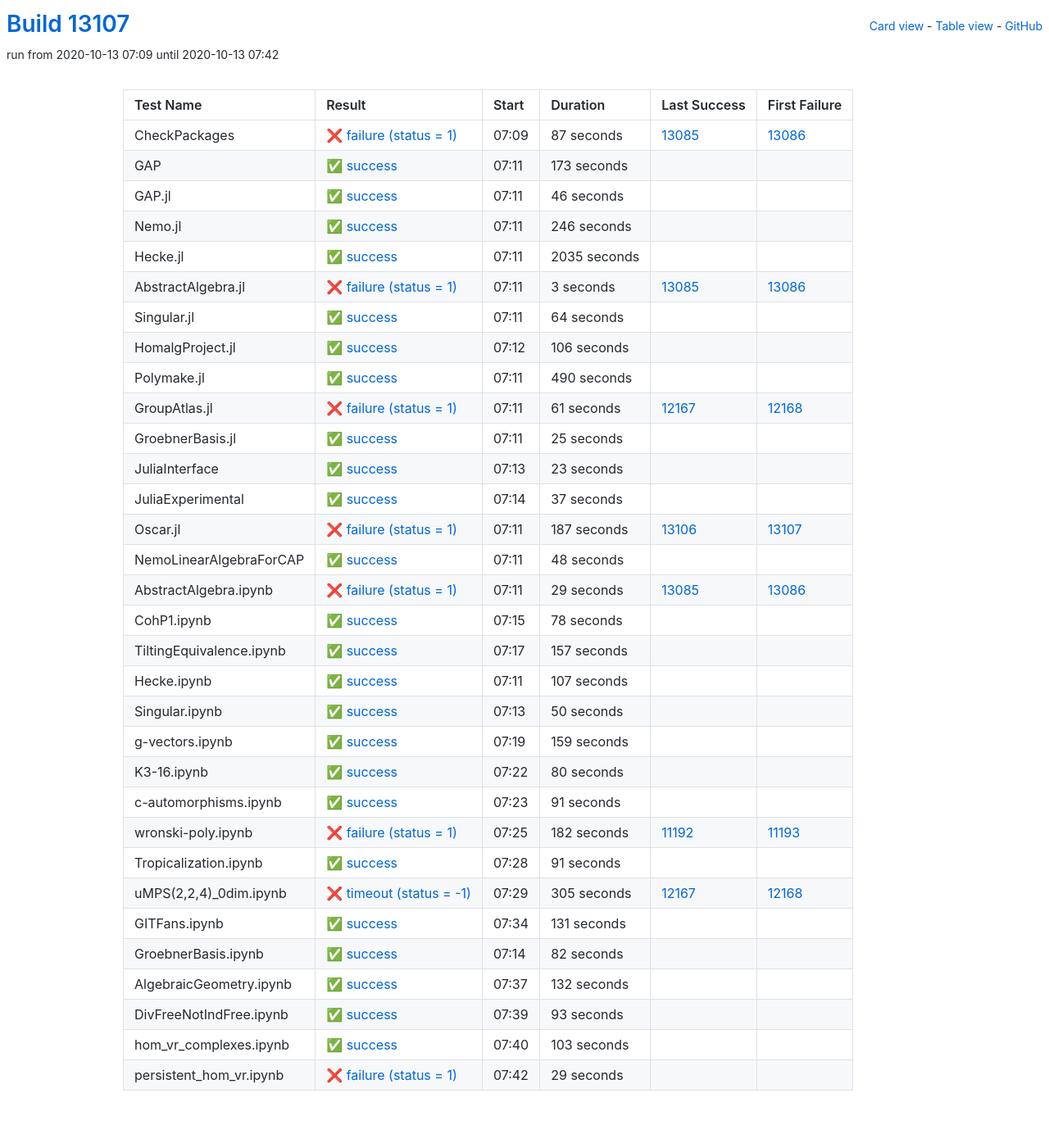
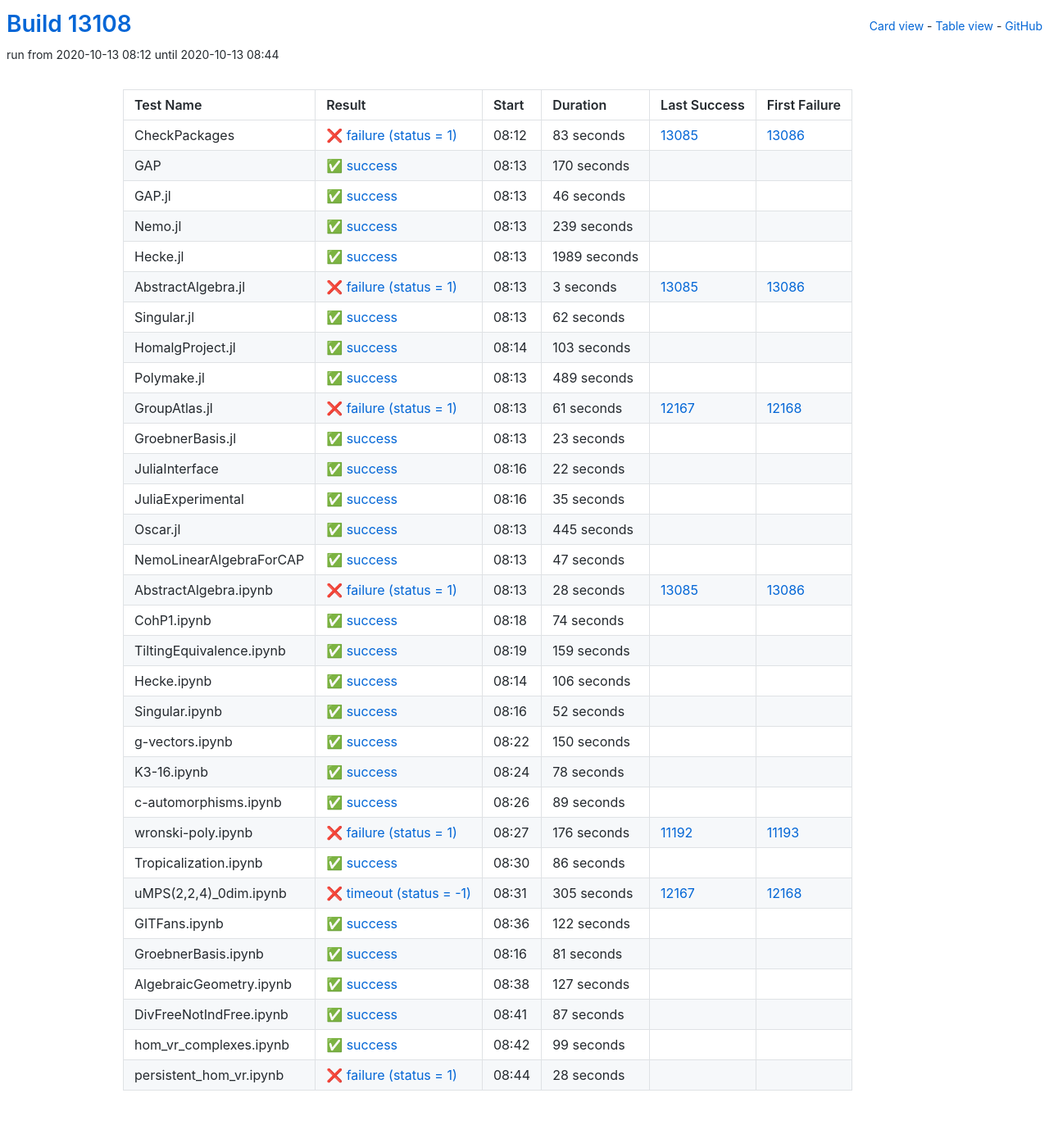
Before and after one commit to oscar-system/oscar-ci-status, a Jekyll site: the page built from table.html, in a window 1280 px wide. Shown: the whole page at 82% size. Built offline with Jekyll 4.4.1, drawn with Linux system fonts in a browser that asks for light colours.

Commit message:
Build #13108

```diff
--- a/_data/ci.yml
+++ b/_data/ci.yml
@@ -1,6 +1,6 @@
 ---
-build: 13107
-build_url: https://oscarci.mathematik.uni-kl.de/job/oscar/13107/
+build: 13108
+build_url: https://oscarci.mathematik.uni-kl.de/job/oscar/13108/
 job: oscar
 organization: oscar-system
 repo: oscar-ci-status
@@ -8,32 +8,32 @@
 tests:
 - name: CheckPackages
   id: checkpackages
-  log: https://oscarci.mathematik.uni-kl.de/job/oscar/13107/artifact/logs/build-13107/CheckPackages.log
-  start: 2020-10-13 07:09
+  log: https://oscarci.mathematik.uni-kl.de/job/oscar/13108/artifact/logs/build-13108/CheckPackages.log
+  start: 2020-10-13 08:12
   success: false
   exitcode: 1
   status: failure
-  duration: 87
+  duration: 83
   last_success: 13085
   last_success_url: https://oscarci.mathematik.uni-kl.de/job/oscar/13085/
   first_failure: 13086
   first_failure_url: https://oscarci.mathematik.uni-kl.de/job/oscar/13086/
 - name: GAP
   id: gap
-  log: https://oscarci.mathematik.uni-kl.de/job/oscar/13107/artifact/logs/build-13107/GAP.log
-  start: 2020-10-13 07:11
+  log: https://oscarci.mathematik.uni-kl.de/job/oscar/13108/artifact/logs/build-13108/GAP.log
+  start: 2020-10-13 08:13
   success: true
   exitcode: 0
   status: success
-  duration: 173
+  duration: 170
   last_success: false
   last_success_url:
   first_failure: false
   first_failure_url:
 - name: GAP.jl
   id: gap-jl
-  log: https://oscarci.mathematik.uni-kl.de/job/oscar/13107/artifact/logs/build-13107/GAP.jl.log
-  start: 2020-10-13 07:11
+  log: https://oscarci.mathematik.uni-kl.de/job/oscar/13108/artifact/logs/build-13108/GAP.jl.log
+  start: 2020-10-13 08:13
   success: true
   exitcode: 0
   status: success
@@ -44,32 +44,32 @@
   first_failure_url:
 - name: Nemo.jl
   id: nemo-jl
-  log: https://oscarci.mathematik.uni-kl.de/job/oscar/13107/artifact/logs/build-13107/Nemo.jl.log
-  start: 2020-10-13 07:11
+  log: https://oscarci.mathematik.uni-kl.de/job/oscar/13108/artifact/logs/build-13108/Nemo.jl.log
+  start: 2020-10-13 08:13
   success: true
   exitcode: 0
   status: success
-  duration: 246
+  duration: 239
   last_success: false
   last_success_url:
   first_failure: false
   first_failure_url:
 - name: Hecke.jl
   id: hecke-jl
-  log: https://oscarci.mathematik.uni-kl.de/job/oscar/13107/artifact/logs/build-13107/Hecke.jl.log
-  start: 2020-10-13 07:11
+  log: https://oscarci.mathematik.uni-kl.de/job/oscar/13108/artifact/logs/build-13108/Hecke.jl.log
+  start: 2020-10-13 08:13
   success: true
   exitcode: 0
   status: success
-  duration: 2035
+  duration: 1989
   last_success: false
   last_success_url:
   first_failure: false
   first_failure_url:
 - name: AbstractAlgebra.jl
   id: abstractalgebra-jl
-  log: https://oscarci.mathematik.uni-kl.de/job/oscar/13107/artifact/logs/build-13107/AbstractAlgebra.jl.log
-  start: 2020-10-13 07:11
+  log: https://oscarci.mathematik.uni-kl.de/job/oscar/13108/artifact/logs/build-13108/AbstractAlgebra.jl.log
+  start: 2020-10-13 08:13
   success: false
   exitcode: 1
   status: failure
@@ -80,44 +80,44 @@
   first_failure_url: https://oscarci.mathematik.uni-kl.de/job/oscar/13086/
 - name: Singular.jl
   id: singular-jl
-  log: https://oscarci.mathematik.uni-kl.de/job/oscar/13107/artifact/logs/build-13107/Singular.jl.log
-  start: 2020-10-13 07:11
+  log: https://oscarci.mathematik.uni-kl.de/job/oscar/13108/artifact/logs/build-13108/Singular.jl.log
+  start: 2020-10-13 08:13
   success: true
   exitcode: 0
   status: success
-  duration: 64
+  duration: 62
   last_success: false
   last_success_url:
   first_failure: false
   first_failure_url:
 - name: HomalgProject.jl
   id: homalgproject-jl
-  log: https://oscarci.mathematik.uni-kl.de/job/oscar/13107/artifact/logs/build-13107/HomalgProject.jl.log
-  start: 2020-10-13 07:12
+  log: https://oscarci.mathematik.uni-kl.de/job/oscar/13108/artifact/logs/build-13108/HomalgProject.jl.log
+  start: 2020-10-13 08:14
   success: true
   exitcode: 0
   status: success
-  duration: 106
+  duration: 103
   last_success: false
   last_success_url:
   first_failure: false
   first_failure_url:
 - name: Polymake.jl
   id: polymake-jl
-  log: https://oscarci.mathematik.uni-kl.de/job/oscar/13107/artifact/logs/build-13107/Polymake.jl.log
-  start: 2020-10-13 07:11
+  log: https://oscarci.mathematik.uni-kl.de/job/oscar/13108/artifact/logs/build-13108/Polymake.jl.log
+  start: 2020-10-13 08:13
   success: true
   exitcode: 0
   status: success
-  duration: 490
+  duration: 489
   last_success: false
   last_success_url:
   first_failure: false
   first_failure_url:
 - name: GroupAtlas.jl
   id: groupatlas-jl
-  log: https://oscarci.mathematik.uni-kl.de/job/oscar/13107/artifact/logs/build-13107/GroupAtlas.jl.log
-  start: 2020-10-13 07:11
+  log: https://oscarci.mathematik.uni-kl.de/job/oscar/13108/artifact/logs/build-13108/GroupAtlas.jl.log
+  start: 2020-10-13 08:13
   success: false
   exitcode: 1
   status: failure
@@ -128,20 +128,8 @@
   first_failure_url: https://oscarci.mathematik.uni-kl.de/job/oscar/12168/
 - name: GroebnerBasis.jl
   id: groebnerbasis-jl
-  log: https://oscarci.mathematik.uni-kl.de/job/oscar/13107/artifact/logs/build-13107/GroebnerBasis.jl.log
-  start: 2020-10-13 07:11
-  success: true
-  exitcode: 0
-  status: success
-  duration: 25
-  last_success: false
-  last_success_url:
-  first_failure: false
-  first_failure_url:
-- name: JuliaInterface
-  id: juliainterface
-  log: https://oscarci.mathematik.uni-kl.de/job/oscar/13107/artifact/logs/build-13107/JuliaInterface.log
-  start: 2020-10-13 07:13
+  log: https://oscarci.mathematik.uni-kl.de/job/oscar/13108/artifact/logs/build-13108/GroebnerBasis.jl.log
+  start: 2020-10-13 08:13
   success: true
   exitcode: 0
   status: success
@@ -150,58 +138,130 @@
   last_success_url:
   first_failure: false
   first_failure_url:
-- name: JuliaExperimental
-  id: juliaexperimental
-  log: https://oscarci.mathematik.uni-kl.de/job/oscar/13107/artifact/logs/build-13107/JuliaExperimental.log
-  start: 2020-10-13 07:14
+- name: JuliaInterface
+  id: juliainterface
+  log: https://oscarci.mathematik.uni-kl.de/job/oscar/13108/artifact/logs/build-13108/JuliaInterface.log
+  start: 2020-10-13 08:16
   success: true
   exitcode: 0
   status: success
-  duration: 37
+  duration: 22
+  last_success: false
+  last_success_url:
+  first_failure: false
+  first_failure_url:
+- name: JuliaExperimental
+  id: juliaexperimental
+  log: https://oscarci.mathematik.uni-kl.de/job/oscar/13108/artifact/logs/build-13108/JuliaExperimental.log
+  start: 2020-10-13 08:16
+  success: true
+  exitcode: 0
+  status: success
+  duration: 35
   last_success: false
   last_success_url:
   first_failure: false
   first_failure_url:
 - name: Oscar.jl
   id: oscar-jl
-  log: https://oscarci.mathematik.uni-kl.de/job/oscar/13107/artifact/logs/build-13107/Oscar.jl.log
-  start: 2020-10-13 07:11
-  success: false
-  exitcode: 1
-  status: failure
-  duration: 187
-  last_success: 13106
-  last_success_url: https://oscarci.mathematik.uni-kl.de/job/oscar/13106/
-  first_failure: 13107
-  first_failure_url: https://oscarci.mathematik.uni-kl.de/job/oscar/13107/
-- name: NemoLinearAlgebraForCAP
-  id: nemolinearalgebraforcap
-  log: https://oscarci.mathematik.uni-kl.de/job/oscar/13107/artifact/logs/build-13107/NemoLinearAlgebraForCAP.log
-  start: 2020-10-13 07:11
+  log: https://oscarci.mathematik.uni-kl.de/job/oscar/13108/artifact/logs/build-13108/Oscar.jl.log
+  start: 2020-10-13 08:13
   success: true
   exitcode: 0
   status: success
-  duration: 48
+  duration: 445
+  last_success: false
+  last_success_url:
+  first_failure: false
+  first_failure_url:
+- name: NemoLinearAlgebraForCAP
+  id: nemolinearalgebraforcap
+  log: https://oscarci.mathematik.uni-kl.de/job/oscar/13108/artifact/logs/build-13108/NemoLinearAlgebraForCAP.log
+  start: 2020-10-13 08:13
+  success: true
+  exitcode: 0
+  status: success
+  duration: 47
   last_success: false
   last_success_url:
   first_failure: false
   first_failure_url:
 - name: AbstractAlgebra.ipynb
   id: abstractalgebra-ipynb
-  log: https://oscarci.mathematik.uni-kl.de/job/oscar/13107/artifact/logs/build-13107/AbstractAlgebra.ipynb.log
-  start: 2020-10-13 07:11
+  log: https://oscarci.mathematik.uni-kl.de/job/oscar/13108/artifact/logs/build-13108/AbstractAlgebra.ipynb.log
+  start: 2020-10-13 08:13
   success: false
   exitcode: 1
   status: failure
-  duration: 29
+  duration: 28
   last_success: 13085
   last_success_url: https://oscarci.mathematik.uni-kl.de/job/oscar/13085/
   first_failure: 13086
   first_failure_url: https://oscarci.mathematik.uni-kl.de/job/oscar/13086/
 - name: CohP1.ipynb
   id: cohp1-ipynb
-  log: https://oscarci.mathematik.uni-kl.de/job/oscar/13107/artifact/logs/build-13107/CohP1.ipynb.log
-  start: 2020-10-13 07:15
+  log: https://oscarci.mathematik.uni-kl.de/job/oscar/13108/artifact/logs/build-13108/CohP1.ipynb.log
+  start: 2020-10-13 08:18
+  success: true
+  exitcode: 0
+  status: success
+  duration: 74
+  last_success: false
+  last_success_url:
+  first_failure: false
+  first_failure_url:
+- name: TiltingEquivalence.ipynb
+  id: tiltingequivalence-ipynb
+  log: https://oscarci.mathematik.uni-kl.de/job/oscar/13108/artifact/logs/build-13108/TiltingEquivalence.ipynb.log
+  start: 2020-10-13 08:19
+  success: true
+  exitcode: 0
+  status: success
+  duration: 159
+  last_success: false
+  last_success_url:
+  first_failure: false
+  first_failure_url:
+- name: Hecke.ipynb
+  id: hecke-ipynb
+  log: https://oscarci.mathematik.uni-kl.de/job/oscar/13108/artifact/logs/build-13108/Hecke.ipynb.log
+  start: 2020-10-13 08:14
+  success: true
+  exitcode: 0
+  status: success
+  duration: 106
+  last_success: false
+  last_success_url:
+  first_failure: false
+  first_failure_url:
+- name: Singular.ipynb
+  id: singular-ipynb
+  log: https://oscarci.mathematik.uni-kl.de/job/oscar/13108/artifact/logs/build-13108/Singular.ipynb.log
+  start: 2020-10-13 08:16
+  success: true
+  exitcode: 0
+  status: success
+  duration: 52
+  last_success: false
+  last_success_url:
+  first_failure: false
+  first_failure_url:
+- name: g-vectors.ipynb
+  id: g-vectors-ipynb
+  log: https://oscarci.mathematik.uni-kl.de/job/oscar/13108/artifact/logs/build-13108/g-vectors.ipynb.log
+  start: 2020-10-13 08:22
+  success: true
+  exitcode: 0
+  status: success
+  duration: 150
+  last_success: false
+  last_success_url:
+  first_failure: false
+  first_failure_url:
+- name: K3-16.ipynb
+  id: k3-16-ipynb
+  log: https://oscarci.mathematik.uni-kl.de/job/oscar/13108/artifact/logs/build-13108/K3-16.ipynb.log
+  start: 2020-10-13 08:24
   success: true
   exitcode: 0
   status: success
@@ -210,106 +270,46 @@
   last_success_url:
   first_failure: false
   first_failure_url:
-- name: TiltingEquivalence.ipynb
-  id: tiltingequivalence-ipynb
-  log: https://oscarci.mathematik.uni-kl.de/job/oscar/13107/artifact/logs/build-13107/TiltingEquivalence.ipynb.log
-  start: 2020-10-13 07:17
+- name: c-automorphisms.ipynb
+  id: c-automorphisms-ipynb
+  log: https://oscarci.mathematik.uni-kl.de/job/oscar/13108/artifact/logs/build-13108/c-automorphisms.ipynb.log
+  start: 2020-10-13 08:26
   success: true
   exitcode: 0
   status: success
-  duration: 157
-  last_success: false
-  last_success_url:
-  first_failure: false
-  first_failure_url:
-- name: Hecke.ipynb
-  id: hecke-ipynb
-  log: https://oscarci.mathematik.uni-kl.de/job/oscar/13107/artifact/logs/build-13107/Hecke.ipynb.log
-  start: 2020-10-13 07:11
-  success: true
-  exitcode: 0
-  status: success
-  duration: 107
-  last_success: false
-  last_success_url:
-  first_failure: false
-  first_failure_url:
-- name: Singular.ipynb
-  id: singular-ipynb
-  log: https://oscarci.mathematik.uni-kl.de/job/oscar/13107/artifact/logs/build-13107/Singular.ipynb.log
-  start: 2020-10-13 07:13
-  success: true
-  exitcode: 0
-  status: success
-  duration: 50
-  last_success: false
-  last_success_url:
-  first_failure: false
-  first_failure_url:
-- name: g-vectors.ipynb
-  id: g-vectors-ipynb
-  log: https://oscarci.mathematik.uni-kl.de/job/oscar/13107/artifact/logs/build-13107/g-vectors.ipynb.log
-  start: 2020-10-13 07:19
-  success: true
-  exitcode: 0
-  status: success
-  duration: 159
-  last_success: false
-  last_success_url:
-  first_failure: false
-  first_failure_url:
-- name: K3-16.ipynb
-  id: k3-16-ipynb
-  log: https://oscarci.mathematik.uni-kl.de/job/oscar/13107/artifact/logs/build-13107/K3-16.ipynb.log
-  start: 2020-10-13 07:22
-  success: true
-  exitcode: 0
-  status: success
-  duration: 80
-  last_success: false
-  last_success_url:
-  first_failure: false
-  first_failure_url:
-- name: c-automorphisms.ipynb
-  id: c-automorphisms-ipynb
-  log: https://oscarci.mathematik.uni-kl.de/job/oscar/13107/artifact/logs/build-13107/c-automorphisms.ipynb.log
-  start: 2020-10-13 07:23
-  success: true
-  exitcode: 0
-  status: success
-  duration: 91
+  duration: 89
   last_success: false
   last_success_url:
   first_failure: false
   first_failure_url:
 - name: wronski-poly.ipynb
   id: wronski-poly-ipynb
-  log: https://oscarci.mathematik.uni-kl.de/job/oscar/13107/artifact/logs/build-13107/wronski-poly.ipynb.log
-  start: 2020-10-13 07:25
+  log: https://oscarci.mathematik.uni-kl.de/job/oscar/13108/artifact/logs/build-13108/wronski-poly.ipynb.log
+  start: 2020-10-13 08:27
   success: false
   exitcode: 1
   status: failure
-  duration: 182
+  duration: 176
   last_success: 11192
   last_success_url: https://oscarci.mathematik.uni-kl.de/job/oscar/11192/
   first_failure: 11193
   first_failure_url: https://oscarci.mathematik.uni-kl.de/job/oscar/11193/
 - name: Tropicalization.ipynb
   id: tropicalization-ipynb
-  log: https://oscarci.mathematik.uni-kl.de/job/oscar/13107/artifact/logs/build-13107/Tropicalization.ipynb.log
-  start: 2020-10-13 07:28
+  log: https://oscarci.mathematik.uni-kl.de/job/oscar/13108/artifact/logs/build-13108/Tropicalization.ipynb.log
+  start: 2020-10-13 08:30
   success: true
   exitcode: 0
   status: success
-  duration: 91
+  duration: 86
   last_success: false
   last_success_url:
   first_failure: false
   first_failure_url:
 - name: uMPS(2,2,4)_0dim.ipynb
   id: umps-2-2-4-0dim-ipynb
-  log: https://oscarci.mathematik.uni-kl.de/job/oscar/13107/artifact/logs/build-13107/uMPS-2-2-4-_0dim.ipynb.log
-  start: 2020-10-13 07:29
+  log: https://oscarci.mathematik.uni-kl.de/job/oscar/13108/artifact/logs/build-13108/uMPS-2-2-4-_0dim.ipynb.log
+  start: 2020-10-13 08:31
   success: false
   exitcode: -1
   status: timeout
@@ -320,72 +320,72 @@
   first_failure_url: https://oscarci.mathematik.uni-kl.de/job/oscar/12168/
 - name: GITFans.ipynb
   id: gitfans-ipynb
-  log: https://oscarci.mathematik.uni-kl.de/job/oscar/13107/artifact/logs/build-13107/GITFans.ipynb.log
-  start: 2020-10-13 07:34
+  log: https://oscarci.mathematik.uni-kl.de/job/oscar/13108/artifact/logs/build-13108/GITFans.ipynb.log
+  start: 2020-10-13 08:36
   success: true
   exitcode: 0
   status: success
-  duration: 131
+  duration: 122
   last_success: false
   last_success_url:
   first_failure: false
   first_failure_url:
 - name: GroebnerBasis.ipynb
   id: groebnerbasis-ipynb
-  log: https://oscarci.mathematik.uni-kl.de/job/oscar/13107/artifact/logs/build-13107/GroebnerBasis.ipynb.log
-  start: 2020-10-13 07:14
+  log: https://oscarci.mathematik.uni-kl.de/job/oscar/13108/artifact/logs/build-13108/GroebnerBasis.ipynb.log
+  start: 2020-10-13 08:16
   success: true
   exitcode: 0
   status: success
-  duration: 82
+  duration: 81
   last_success: false
   last_success_url:
   first_failure: false
   first_failure_url:
 - name: AlgebraicGeometry.ipynb
   id: algebraicgeometry-ipynb
-  log: https://oscarci.mathematik.uni-kl.de/job/oscar/13107/artifact/logs/build-13107/AlgebraicGeometry.ipynb.log
-  start: 2020-10-13 07:37
+  log: https://oscarci.mathematik.uni-kl.de/job/oscar/13108/artifact/logs/build-13108/AlgebraicGeometry.ipynb.log
+  start: 2020-10-13 08:38
   success: true
   exitcode: 0
   status: success
-  duration: 132
+  duration: 127
   last_success: false
   last_success_url:
   first_failure: false
   first_failure_url:
 - name: DivFreeNotIndFree.ipynb
   id: divfreenotindfree-ipynb
-  log: https://oscarci.mathematik.uni-kl.de/job/oscar/13107/artifact/logs/build-13107/DivFreeNotIndFree.ipynb.log
-  start: 2020-10-13 07:39
+  log: https://oscarci.mathematik.uni-kl.de/job/oscar/13108/artifact/logs/build-13108/DivFreeNotIndFree.ipynb.log
+  start: 2020-10-13 08:41
   success: true
   exitcode: 0
   status: success
-  duration: 93
+  duration: 87
   last_success: false
   last_success_url:
   first_failure: false
   first_failure_url:
 - name: hom_vr_complexes.ipynb
   id: hom-vr-complexes-ipynb
-  log: https://oscarci.mathematik.uni-kl.de/job/oscar/13107/artifact/logs/build-13107/hom_vr_complexes.ipynb.log
-  start: 2020-10-13 07:40
+  log: https://oscarci.mathematik.uni-kl.de/job/oscar/13108/artifact/logs/build-13108/hom_vr_complexes.ipynb.log
+  start: 2020-10-13 08:42
   success: true
   exitcode: 0
   status: success
-  duration: 103
+  duration: 99
   last_success: false
   last_success_url:
   first_failure: false
   first_failure_url:
 - name: persistent_hom_vr.ipynb
   id: persistent-hom-vr-ipynb
-  log: https://oscarci.mathematik.uni-kl.de/job/oscar/13107/artifact/logs/build-13107/persistent_hom_vr.ipynb.log
-  start: 2020-10-13 07:42
+  log: https://oscarci.mathematik.uni-kl.de/job/oscar/13108/artifact/logs/build-13108/persistent_hom_vr.ipynb.log
+  start: 2020-10-13 08:44
   success: false
   exitcode: 1
   status: failure
-  duration: 29
+  duration: 28
   last_success: false
   last_success_url:
   first_failure: false
```
Also changed, not shown: README.md.
